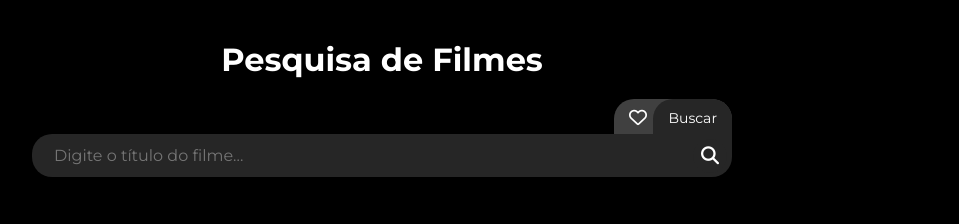
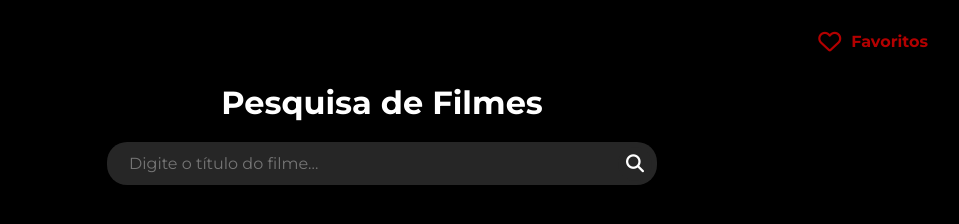
Before and after one commit to victorparanhosdev/MoviesFlix, a website with bundled scripts: page index.html in a window 1280 px wide. Shown: the whole page, without its empty margins (258-1217 px from the left). Built offline with nearby package versions, Linux system fonts and the light colour scheme.

Commit message:
Revert "css"
This reverts commit 48c627f9deb0eec72f4e091d155b8128963aec36.

```diff
--- a/index.css
+++ b/index.css
@@ -35,7 +35,7 @@ h1 {
 
 
 .box-search {
-  z-index: 2;
+
   position: relative;
 }
 
@@ -44,19 +44,19 @@ h1 {
 }
 
 #search-form {
-  margin: auto;
-  width: min(70vw, 70rem);
-
+  display: flex;
+  justify-content: center;
+  margin-bottom: 2.5rem;
 
 }
 
 input[type="text"] {
   background-color: hsl(0, 0%, 15%);
-  width: 100%;
+  width: 55rem;
   color: #fff;
   padding: 1rem 5rem 1rem 2rem;
   font-size: 1.6rem;
-  border-radius: 2rem 0 2rem 2rem;
+  border-radius: 2rem;
   border: 2px solid transparent;
   transition: border-color 0.5s, box-shadow 0.2s;
   outline: none;
@@ -71,9 +71,8 @@ input[type="text"]:focus {
 
 #button-search {
   position: absolute;
+  right: 0.5rem;
   top: 0.5rem;
-  right: 0.5rem;
-
   padding: 0.8rem;
   color: white;
   background-color: hsl(0, 0%, 15%);
@@ -97,7 +96,6 @@ input[type="text"]:focus {
   grid-template-columns: repeat(auto-fit, minmax(20rem, 1fr));
   justify-items: center;
   gap: 0.5rem;
-  padding-top: 2rem;
 }
 
 #movies:has(.card:hover) .card:not(:hover) {
@@ -182,7 +180,7 @@ input[type="text"]:focus {
   background-color: #000000e6;
   justify-content: center;
   align-items: center;
-  z-index: 3;
+  z-index: 1;
   opacity: 0;
   visibility: hidden;
   transform: scale(0.5);
@@ -258,7 +256,7 @@ input[type="text"]:focus {
   background-color: hsl(0, 0%, 15%);
   border-top-left-radius: 2rem;
   border-top-right-radius: 2rem;
-  padding: 1rem 2rem;
+  padding: 0.8rem 2rem;
 }
 
 
@@ -294,58 +292,46 @@ input[type="text"]:focus {
   background: hsl(217, 40%, 36%);
 }
 
+.container-favorites {
+width: 100%;
+display: flex;
+justify-content: end;
+}
 
+#box-btn-favorites {
+  display: flex;
+  gap: 1rem;
+  align-items: center;
+  padding: 1rem;
+  transition: color 0.4s;
+  cursor: pointer;
+  color:hsl(0, 100%, 35%);
+}
 
-.mais-botoes {
-  justify-content: end;
-  display: flex;
-  color: white;
+#box-btn-favorites:hover {
+  color:hsl(0, 100%, 50%);
+}
 
-}
-div.menus {
-  display: flex;
-  position: relative;
-  height: 3.5rem;
+#box-btn-favorites i {
+  font-size: 2.3rem;
+  cursor: pointer;
 
 }
 
-.mais-botoes div.menus span {
-  padding: 1rem 1.5rem;
+#box-btn-favorites label {
+  font-weight: 700;
   cursor: pointer;
-  font-size: 1.4rem;
-}
-.mais-botoes div.menus span:nth-child(1){
-  position: absolute;
-  z-index: 1;
-  top: 0;
-  right: 0rem;
-  border-top-left-radius: 2rem;
-  border-top-right-radius: 2rem;
-  background-color: hsl(0, 0%, 15%);
 
 }
 
-.mais-botoes div.menus span:nth-child(2){
-  position: absolute;
-  display: flex;
-  align-items: center;
-  gap: 0.7rem;
-  z-index: 0;
-  top: 0;
-  right: 0rem;
-  border-top-right-radius: 2rem;
-  border-top-left-radius: 2rem;
-  background-color: hsl(0, 0%, 25%);
-
-}
-.mais-botoes div.menus span:nth-child(2) i {
-  font-size: 1.8rem;
-}
-.mais-botoes div.menus span:nth-child(2):hover{
-  z-index: 1;
-}
 
 
+
+@media (max-width:700px) {
+  input[type="text"] {
+    width: 75vw
+  }
+}
 
 @media (max-width:505px) {
   .card-img {
--- a/index.html
+++ b/index.html
@@ -24,23 +24,20 @@
 
 
   <div class="container">
-
+    <div class="container-favorites">
+      <div id="box-btn-favorites">
+        <i id="favoritos-btn" class="fa-sharp fa-regular fa-heart"></i>
+        <label>Favoritos</label>
+      </div>
+  </div>
     <h1>Pesquisa de Filmes</h1>
 
     <form id="search-form">
-      <div class="mais-botoes">
-        <div class="menus">
-          <span>Buscar</span>
-          <span><i class="fa-sharp fa-regular fa-heart"></i>Favoritos</span>
-        </div>
-      </div>
       <div class="box-search">
-        <div class="query-search">
-          <input type="text" id="query" placeholder="Digite o título do filme..." />
-          <button id="button-search" type="submit">
-            <i class="fa-solid fa-magnifying-glass"></i>
-          </button>
-        </div>
+        <input type="text" id="query" placeholder="Digite o título do filme..." />
+        <button id="button-search" type="submit">
+          <i class="fa-solid fa-magnifying-glass"></i>
+        </button>
       </div>
     </form>
     <div id="movies"></div>
--- a/index.js
+++ b/index.js
@@ -220,6 +220,15 @@ document.querySelector("#btn-fav").addEventListener("mouseout", ()=> {
     document.querySelector("#btn-fav").classList.add('fa-regular')
 })
 
+document.querySelector("#box-btn-favorites").addEventListener("mouseover", ()=> {
+    document.querySelector("#favoritos-btn").classList.remove('fa-regular')
+    document.querySelector("#favoritos-btn").classList.add('fa-solid')
+})
+
+document.querySelector("#box-btn-favorites").addEventListener("mouseout", ()=> {
+    document.querySelector("#favoritos-btn").classList.remove('fa-solid')
+    document.querySelector("#favoritos-btn").classList.add('fa-regular')
+})
 
 
 new DadosMovies()
```
